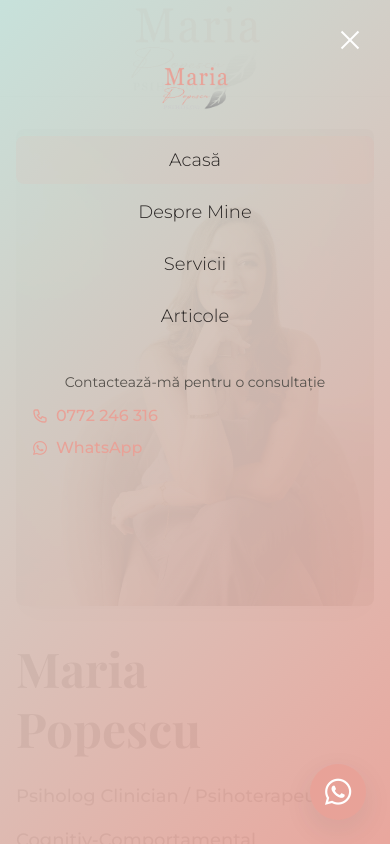
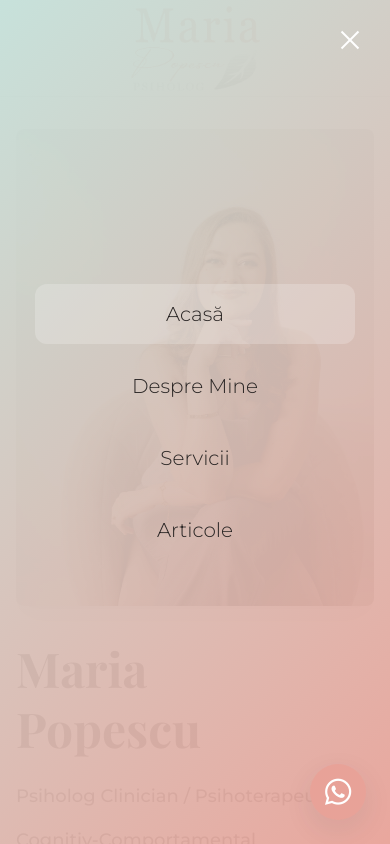
Before and after one commit to ZaZza402/maria-popescu, a React (Vite) app: page / in a window 390 px wide. Both pictures are taken after a click on the button 350 px from the left and 48 px from the top of the page. Built offline with nearby package versions, Linux system fonts and the light colour scheme; a web font is replaced by a local one.

Commit message:
Optimize mobile menu: remove logo/contact, center navigation links with improved styling

```diff
--- a/src/components/Header.tsx
+++ b/src/components/Header.tsx
@@ -278,7 +278,7 @@ const Header = () => {
         {/* Menu Content */}
         <div
           ref={menuContentRef}
-          className="relative h-full overflow-y-auto flex flex-col justify-start items-center text-center px-4 py-16 min-h-screen"
+          className="relative h-full overflow-y-auto flex flex-col justify-center items-center text-center px-4 min-h-screen"
           style={{
             transform: 'translateY(-100%)',
             opacity: 0
@@ -296,27 +296,14 @@ const Header = () => {
             </div>
           </button>
 
-          {/* Logo */}
-          <div
-            ref={addToMenuRefs}
-            className="mb-6"
-            style={{ transform: 'translateY(50px)', opacity: 0 }}
-          >
-            <img
-              src="./assets/logo-complete.png"
-              alt="Maria Popescu Psiholog"
-              className="h-12 mx-auto"
-            />
-          </div>
-
           {/* Navigation Links */}
-          <nav className="space-y-1 max-w-sm w-full">
+          <nav className="space-y-3 max-w-xs w-full">
             <div ref={addToMenuRefs} style={{ transform: 'translateY(50px)', opacity: 0 }}>
               <Link
                 to="/"
                 onClick={closeMobileMenu}
-                className={`block py-2.5 px-4 text-lg font-light text-stone-800 hover:text-brand-accent transition-all duration-300 rounded-lg hover:bg-brand-accent/10 ${
-                  isActiveRoute('/') ? 'text-brand-accent bg-brand-accent/10' : ''
+                className={`block py-4 px-6 text-xl font-light text-stone-800 hover:text-brand-accent transition-all duration-300 rounded-xl hover:bg-white/20 text-center ${
+                  isActiveRoute('/') ? 'text-brand-accent bg-white/20' : ''
                 }`}
               >
                 Acasă
@@ -327,8 +314,8 @@ const Header = () => {
               <Link
                 to="/despre"
                 onClick={closeMobileMenu}
-                className={`block py-2.5 px-4 text-lg font-light text-stone-800 hover:text-brand-accent transition-all duration-300 rounded-lg hover:bg-brand-accent/10 ${
-                  isActiveRoute('/despre') ? 'text-brand-accent bg-brand-accent/10' : ''
+                className={`block py-4 px-6 text-xl font-light text-stone-800 hover:text-brand-accent transition-all duration-300 rounded-xl hover:bg-white/20 text-center ${
+                  isActiveRoute('/despre') ? 'text-brand-accent bg-white/20' : ''
                 }`}
               >
                 Despre Mine
@@ -339,8 +326,8 @@ const Header = () => {
               <Link
                 to="/servicii"
                 onClick={closeMobileMenu}
-                className={`block py-2.5 px-4 text-lg font-light text-stone-800 hover:text-brand-accent transition-all duration-300 rounded-lg hover:bg-brand-accent/10 ${
-                  isActiveRoute('/servicii') ? 'text-brand-accent bg-brand-accent/10' : ''
+                className={`block py-4 px-6 text-xl font-light text-stone-800 hover:text-brand-accent transition-all duration-300 rounded-xl hover:bg-white/20 text-center ${
+                  isActiveRoute('/servicii') ? 'text-brand-accent bg-white/20' : ''
                 }`}
               >
                 Servicii
@@ -351,41 +338,14 @@ const Header = () => {
               <Link
                 to="/articole"
                 onClick={closeMobileMenu}
-                className={`block py-2.5 px-4 text-lg font-light text-stone-800 hover:text-brand-accent transition-all duration-300 rounded-lg hover:bg-brand-accent/10 ${
-                  isActiveRoute('/articole') ? 'text-brand-accent bg-brand-accent/10' : ''
+                className={`block py-4 px-6 text-xl font-light text-stone-800 hover:text-brand-accent transition-all duration-300 rounded-xl hover:bg-white/20 text-center ${
+                  isActiveRoute('/articole') ? 'text-brand-accent bg-white/20' : ''
                 }`}
               >
                 Articole
               </Link>
             </div>
           </nav>
-
-          {/* Contact Information */}
-          <div
-            ref={addToMenuRefs}
-            className="mt-4 p-4 max-w-sm w-full mb-8"
-            style={{ transform: 'translateY(50px)', opacity: 0 }}
-          >
-            <p className="text-stone-600 text-sm mb-3">Contactează-mă pentru o consultație</p>
-            <div className="space-y-2">
-              <a
-                href="tel:+40772246316"
-                className="flex items-center text-base font-medium text-brand-accent hover:text-stone-800 transition-colors duration-300"
-              >
-                <svg className="w-4 h-4 mr-2" fill="none" stroke="currentColor" viewBox="0 0 24 24">
-                  <path strokeLinecap="round" strokeLinejoin="round" strokeWidth={2} d="M3 5a2 2 0 012-2h3.28a1 1 0 01.948.684l1.498 4.493a1 1 0 01-.502 1.21l-2.257 1.13a11.042 11.042 0 005.516 5.516l1.13-2.257a1 1 0 011.21-.502l4.493 1.498a1 1 0 01.684.949V19a2 2 0 01-2 2h-1C9.716 21 3 14.284 3 6V5z" />
-                </svg>
-                0772 246 316
-              </a>
-              <a
-                href="https://wa.me/40772246316"
-                className="flex items-center text-base font-medium text-brand-accent hover:text-stone-800 transition-colors duration-300"
-              >
-                <i className="fab fa-whatsapp w-4 h-4 mr-2 text-base"></i>
-                WhatsApp
-              </a>
-            </div>
-          </div>
         </div>
       </div>
       )}
```
